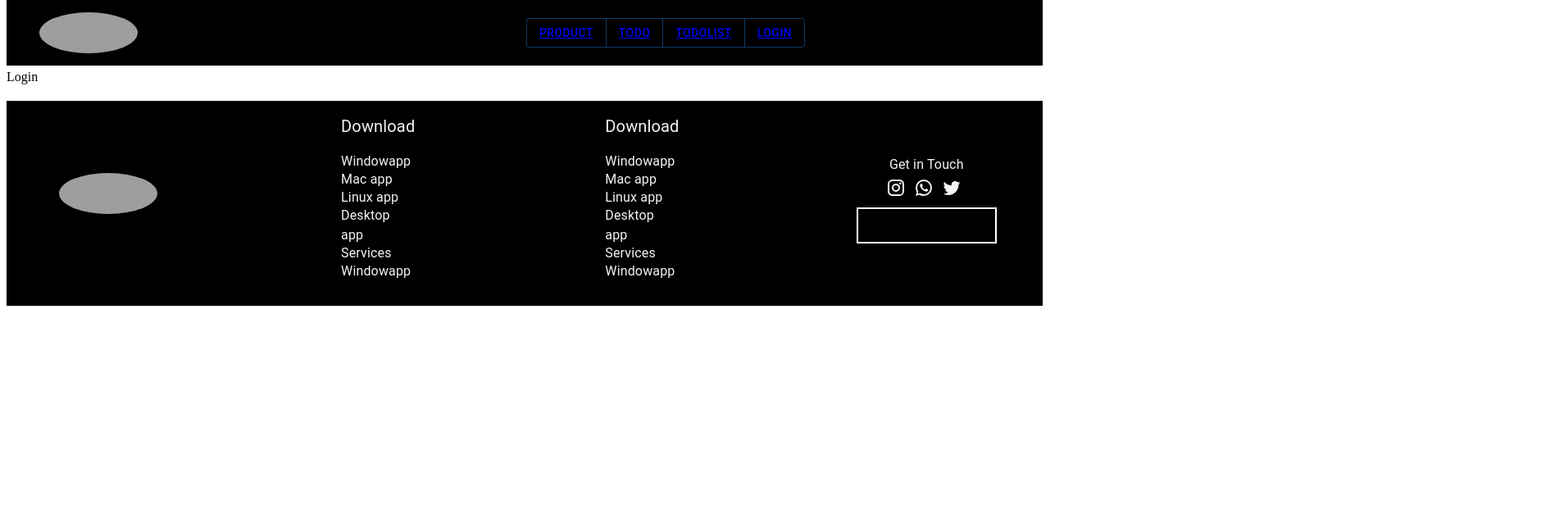
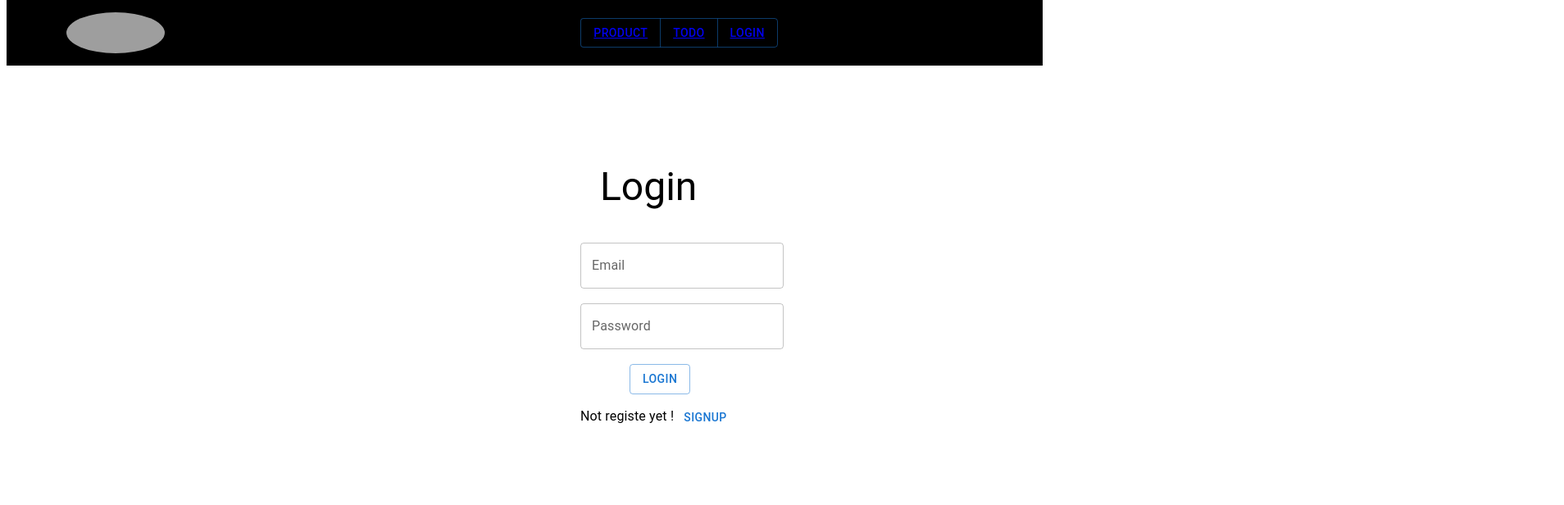
Before and after one commit to Monika123465/password-generator, a React (Vite) app in the folder learncode/: page /login in a window 1280 px wide. Shown: the top 616 px of the page at 82% size, 1908 px wide, since content can reach past the window. Built offline with nearby package versions, Linux system fonts and the light colour scheme; grey boxes are pictures that could not be loaded.

Commit message:
add login

```diff
--- a/learncode/package.json
+++ b/learncode/package.json
@@ -23,6 +23,7 @@
     "react-query": "^3.39.3",
     "react-redux": "^9.1.1",
     "react-router-dom": "^6.22.3",
+    "react-toastify": "^10.0.5",
     "styled-components": "^6.1.8"
   },
   "devDependencies": {
--- a/learncode/src/App.jsx
+++ b/learncode/src/App.jsx
@@ -1,3 +1,4 @@
+import { Typography } from "@mui/material"
 
 
 
@@ -9,7 +10,7 @@ function App() {
   return (
   <>
 
-
+   <Typography>This is my mini project</Typography>
 
   </>
   )
--- a/learncode/src/Components/Login/Login.jsx
+++ b/learncode/src/Components/Login/Login.jsx
@@ -1,8 +1,71 @@
-import React from 'react'
+import { Box, Button, Card, Container, FormControl, Grid, TextField, Typography } from '@mui/material'
+import React, { useState } from 'react'
+import { useNavigate } from 'react-router-dom'
 
 const Login = () => {
+  const [email, setEmail] = useState('')
+  const [password, setPassword] = useState('')
+  const navigate=useNavigate()
+
+const handlebutton=()=>{
+navigate('../signin')
+}
+const userarr=JSON.parse(localStorage.getItem('users'))||[]
+const handletoSubmit=(e)=>{
+  e.preventDefault()
+  for(let i=0;i<userarr.length;i++){
+    if(userarr[i].email==email && userarr[i].password==password){
+
+      window.alert('login successfull,redirect to Product Page')
+      navigate('../product')
+    }
+
+  }
+  if(!email ||!password){
+    window.alert('check your email and password first')
+  }
+
+
+}
+
   return (
-    <div>Login</div>
+    <>
+    <Box>
+        <Container sx={{ marginLeft: '700px', marginTop: '120px', marginBottom: '40px' }}>
+          <Typography variant='h3'>Login</Typography>
+        </Container>
+        <Box component='form' sx={{ marginLeft: '700px' }} onSubmit={handletoSubmit} >
+          <Grid xs={12} sm={6} item>
+            <TextField label="Email"
+              placeholder='Enter email'
+              type='text'
+              value={email}
+              onChange={(e) => setEmail(e.target.value)} />
+          </Grid>
+
+          <br />
+
+          <Grid xs={12} sm={6} item>
+            <TextField label="Password"
+
+              placeholder='Enter Password'
+              type='password' value={password}
+              onChange={(e) => setPassword(e.target.value)} />
+          </Grid>
+
+          <br />
+
+          <div>
+            <Button type='submit' variant='outlined' sx={{ marginLeft: '60px' }}>Login</Button>
+          </div>
+
+
+          <Typography sx={{ marginBottom: '120px', marginTop: "10px" }}>Not registe yet ! <Button onClick={handlebutton} >SignUp</Button></Typography>
+          </Box>
+
+      </Box>
+    </>
+
   )
 }
 
--- a/learncode/src/Components/navbar/Navbar.jsx
+++ b/learncode/src/Components/navbar/Navbar.jsx
@@ -33,8 +33,8 @@ const Navbar = () => {
            <ButtonGroup >
            <Button variant="outlined" ><Link to='product' >Product</Link></Button>
            <Button variant='outlined'><Link to='addtodos'>Todo</Link></Button>
-           <Button variant='outlined'><Link  to='todo'>TodoList</Link></Button>
-           <Button variant='outlined'><Link to='login'>Login</Link></Button>
+           <Button variant='outlined'><Link to='signin'>Login</Link></Button>
+
             </ButtonGroup>
 
 
--- a/learncode/src/Components/signup/Signup.jsx
+++ b/learncode/src/Components/signup/Signup.jsx
@@ -1,8 +1,81 @@
-import React from 'react'
+import { Box, Button, Card, Container, FormControl, Grid, TextField, Typography } from '@mui/material'
+import React, { useState } from 'react'
+import {  useNavigate } from 'react-router-dom'
+
+
 
 const Signup = () => {
+  const [email, setEmail] = useState('')
+  const [password, setPassword] = useState('')
+  const [name, setName] = useState('')
+
+  const navigate=useNavigate()
+
+  const handlebutton=()=>{
+    navigate('../login')
+    }
+
+  const handleClicktoSubmit = (e) => {
+    e.preventDefault()
+    if(!name =="" && !email =="" && !password==''){
+    const userarr=JSON.parse(localStorage.getItem('users'))||[]
+    const user={name,email,password}
+      userarr.push(user)
+    localStorage.setItem('users',JSON.stringify(userarr))
+    window.alert('signup successfully')
+      navigate('../login')
+    }else{
+      window.alert('Please fill the  details')
+    }
+
+  }
   return (
-    <div>Signup</div>
+    <>
+      <Box>
+        <Container sx={{ marginLeft: '700px', marginTop: '120px', marginBottom: '40px' }}>
+          <Typography variant='h3'>SignUp </Typography>
+        </Container>
+        <Box component='form' sx={{ marginLeft: '700px' }} onSubmit={handleClicktoSubmit} >
+          <Grid xs={12} sm={6} item>
+            <TextField label="Name"
+
+              placeholder='Enter Name'
+              type='text' value={name}
+              onChange={(e) => setName(e.target.value)} />
+          </Grid>
+          <br />
+
+          <Grid xs={12} sm={6} item>
+            <TextField label="Email"
+              placeholder='Enter email'
+              type='text'
+              value={email}
+              onChange={(e) => setEmail(e.target.value)} />
+          </Grid>
+
+          <br />
+
+          <Grid xs={12} sm={6} item>
+            <TextField label="Password"
+
+              placeholder='Enter Password'
+              type='password' value={password}
+              onChange={(e) => setPassword(e.target.value)} />
+          </Grid>
+
+          <br />
+
+          <div>
+            <Button type='submit' variant='outlined' sx={{ marginLeft: '60px' }}>Signup</Button>
+
+          </div>
+
+
+          <Typography sx={{ marginBottom: '120px', marginTop: "10px" }}>alerady register ! <Button onClick={handlebutton}>Login</Button></Typography>
+          </Box>
+
+      </Box>
+    </>
   )
 }
 
--- a/learncode/src/Pages/AddTodos.jsx
+++ b/learncode/src/Pages/AddTodos.jsx
@@ -9,13 +9,16 @@ const AddTodos = () => {
 const[input,setInput]=useState('')
 
 const dispatch=useDispatch()
+const navigate=useNavigate()
 
 const addTodoHandler=(e)=>{
     e.preventDefault()
     dispatch(addTodo(input))
-    setInput('')
+  setInput('')
+  navigate('../todo')
+}
 
-}
+
 
   return (
     <>
--- a/learncode/src/Pages/Product.jsx
+++ b/learncode/src/Pages/Product.jsx
@@ -87,7 +87,7 @@ const PageMove=(pagecount)=>{
     gap:'45px'
    }}>
   <TextField variant='filled' type='text' placeholder="SEARCH" size='small' sx={{
-    width:"1315px",border:'transparent',marginLeft:'30px'
+    width:"1000px",border:'transparent',marginLeft:'200px'
   }} onChange={debounce((e)=>{
     setSearchparams((prev)=>{
       prev.set('qu',e.target.value)
--- a/learncode/src/Pages/Todo.jsx
+++ b/learncode/src/Pages/Todo.jsx
@@ -1,15 +1,16 @@
 import React from 'react'
+import { useRef } from 'react'
 import {useSelector,useDispatch} from "react-redux"
 import {removeTodo} from "./Todoslice"
 
 const Todo = () => {
    const todos=useSelector(state=>state.todos)
    const dispatch=useDispatch()
-  return (
-    <div>Todo
-      {todos.map(el=><li key='el.id'>{el.text}
-      <button onClick={()=>dispatch(removeTodo(el.id ))}  >x</button>
-      </li>
+ return (
+    <div  style={{width:'800px', textAlign:'center',marginTop:'20'}}>Todo
+      {todos.map(el=><div key='el.id' style={{ marginLeft:'40px',marginBottom:'5px'}} >{el.text}
+     <button onClick={()=>dispatch(removeTodo(el.id ))} style={{marginLeft:'15px'}} >x</button>
+      </div>
 
 
     )}
--- a/learncode/src/Pages/Todoslice.jsx
+++ b/learncode/src/Pages/Todoslice.jsx
@@ -23,7 +23,8 @@ export const Todoslice=createSlice({
 
             state.todos=state.todos.filter((el)=>el.id!==action.payload)
 
-        }
+        },
+
     }
 })
 
--- a/learncode/src/main.jsx
+++ b/learncode/src/main.jsx
@@ -16,6 +16,7 @@ import {
 import { createBrowserRouter,RouterProvider } from 'react-router-dom'
 import {Provider} from 'react-redux'
 import { store } from './store/Store.jsx'
+import Signup from './Components/signup/Signup.jsx'
 
 
 const queryclient=new QueryClient()
@@ -40,8 +41,13 @@ const routers=createBrowserRouter([
       element:<AddTodos/>
     },
     {
+      path:'signin',
+      element:<Signup/>
+    },
+    {
       path:'login',
       element:<Login/>
+
     },
     {
       path:"todo",
```
Also changed, not shown: 1 other file (tests, documents, lock files or other folders).
